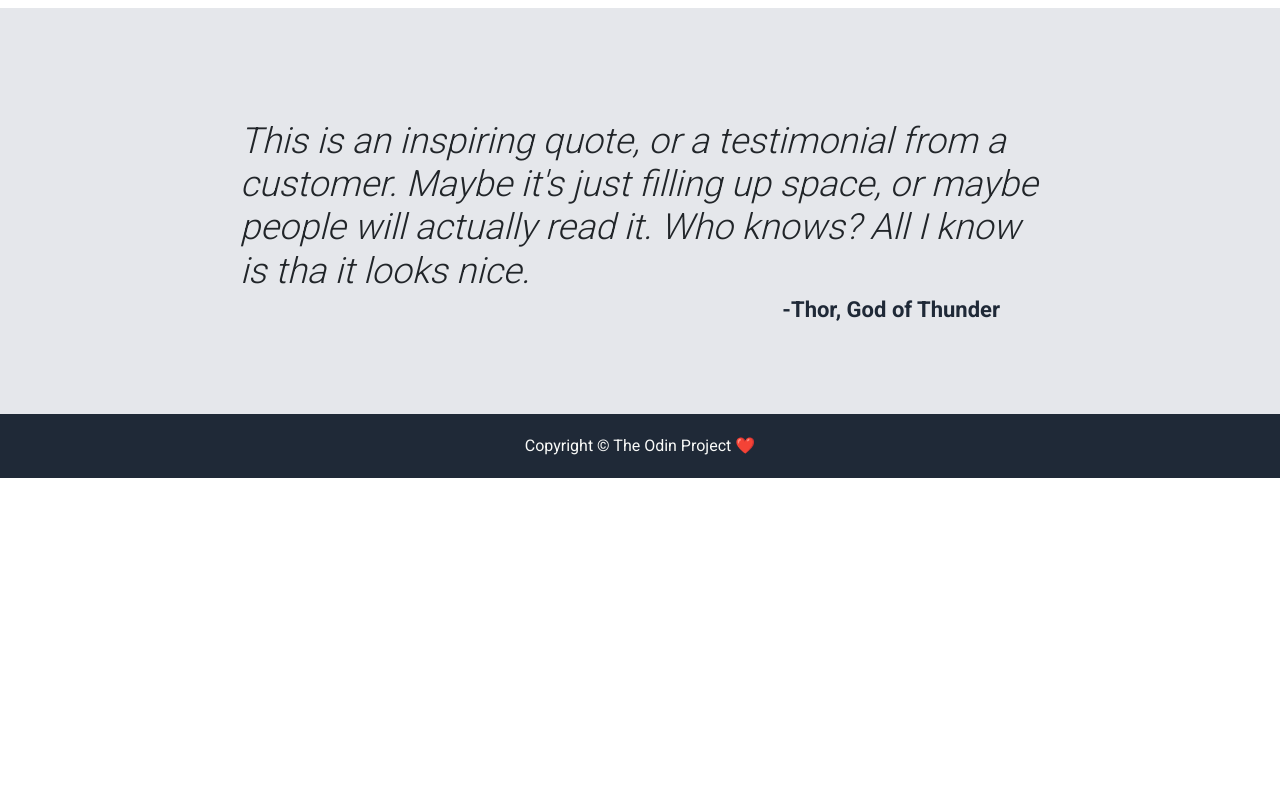
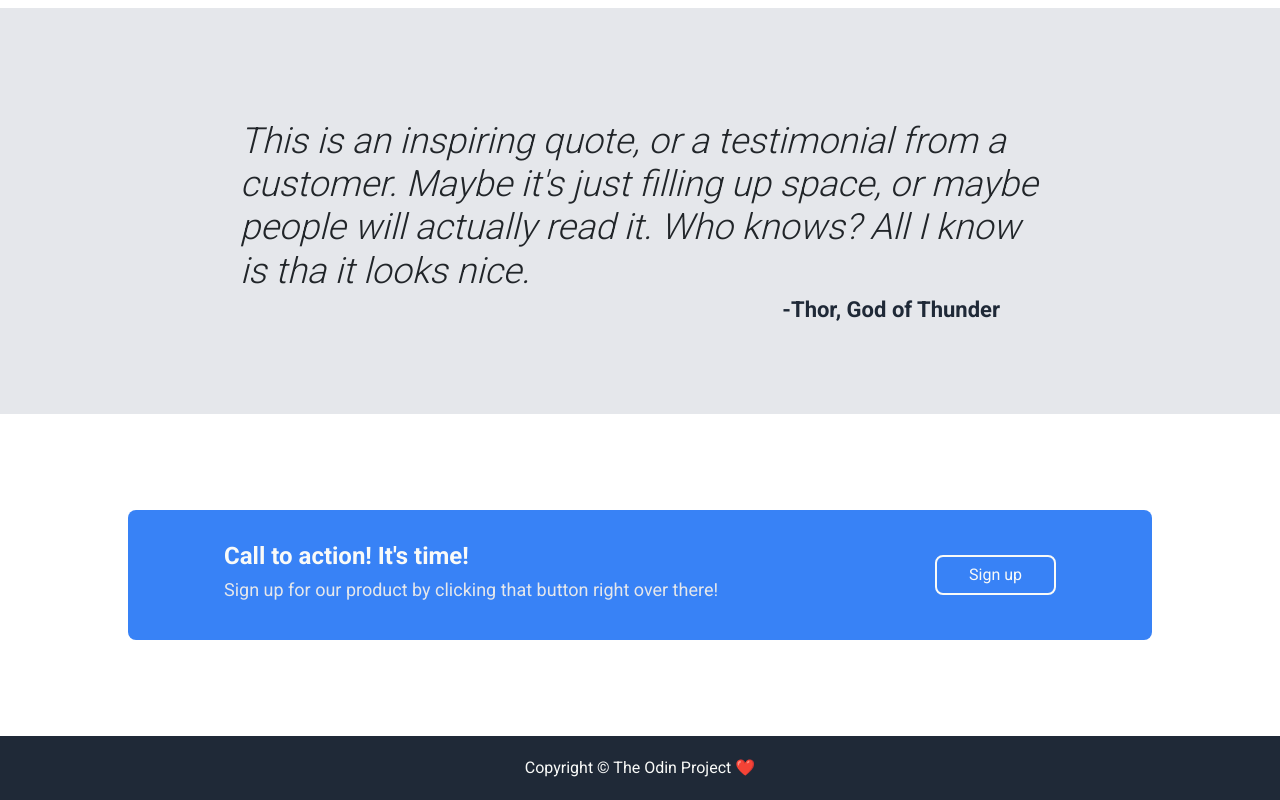
Before and after one commit to thiagossdev/odin-landing-page, a plain HTML site: page index.html in a window 1280 px wide. Shown: the part 979-1779 px from the top of the page. Before the commit the page ends 1457 px from the top, so only its background shows below. Drawn offline with Linux system fonts and the light colour scheme.

Commit message:
Add call to action section

```diff
--- a/css/style.css
+++ b/css/style.css
@@ -96,6 +96,7 @@ a {
 
 .hero-subtitle {
   font-size: 1.125rem;
+  margin-bottom: 1.25rem;
 }
 
 .hero-image {
@@ -157,9 +158,60 @@ a {
   padding-right: 2.5rem;
 }
 
+.call {
+  padding: 6rem 0;
+}
+
+.call-section {
+  background-color: #3882F6;
+  border-radius: .5rem;
+  flex: auto;
+  align-items: center;
+  padding: 2rem 6rem;
+}
+
+.call-title {
+  font-size: 1.5rem;
+  font-weight: 700;
+}
+
+.call-subtitle {
+  font-size: 1.125rem;
+  font-weight: 400;
+}
+
 .footer {
   height: 4rem;
   display: flex;
   align-items: center;
   justify-content: center;
 }
+
+.btn {
+  padding: .375rem 2rem;
+  border-radius: .5rem;
+  border: 2px solid transparent;
+}
+
+.btn-primary {
+  background-color: #3882F6;
+  color: #f9faf8;
+  border-color:  #3882F6;
+}
+
+.btn-primary:hover {
+  background-color: #1f2937;
+  color: #f9faf8;
+}
+
+.btn-call-action {
+  background-color: transparent;
+  color: #f9faf8;
+  border-color:  #f9faf8;
+}
+
+
+.btn-call-action:hover {
+  background-color: #f9faf8;
+  color: #3882F6;
+}
--- a/index.html
+++ b/index.html
@@ -34,7 +34,7 @@
             This website has some subtext that goes here under the
             main title. It's a smallet font the color is lower constrast
           </h2>
-          <a href="#signup">Sign up</a>
+          <a class="btn btn-primary" href="#signup">Sign up</a>
         </div>
         <div class="col">
           <img class="hero-image" src="./img/pizza-banner.jpeg" alt="Image">
@@ -89,6 +89,18 @@
     </div>
   </div>
 
+  <div class="call">
+    <div class="container">
+      <div class="call-section row">
+        <div class="call-content">
+          <h2 class="call-title text-white">Call to action! It's time!</h2>
+          <h3 class="call-subtitle text-secondary">Sign up for our product by clicking that button right over there!</h3>
+        </div>
+        <a class="btn btn-call-action" href="#signup">Sign up</a>
+      </div>
+    </div>
+  </div>
+
   <div class="footer bg-primary text-white">
     Copyright &copy; The Odin Project ❤️
   </div>
```
